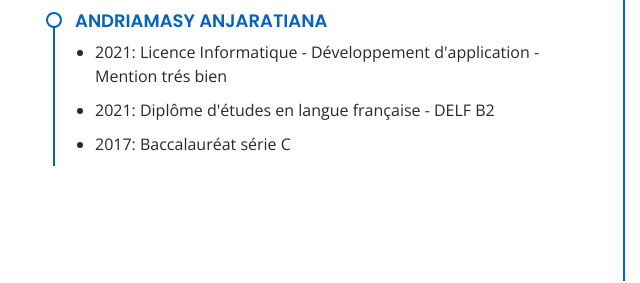
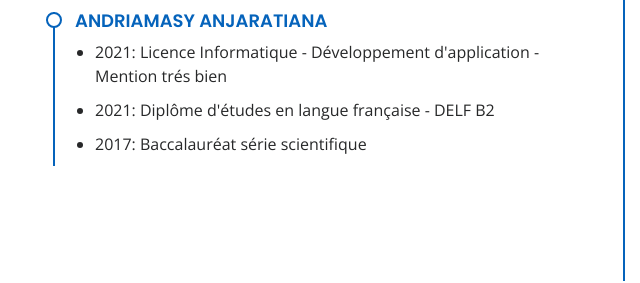
Before and after one commit to aradaody/aradaody.github.io, a plain HTML site: page index.html in a window 1280 px wide. Shown: the part 2880-3163 px from the top of the page, 82-722 px from the left. Drawn offline with nearby package versions, Linux system fonts and the light colour scheme.

Commit message:
Bacc change

```diff
--- a/index.html
+++ b/index.html
@@ -335,7 +335,7 @@
               <ul>
                 <li>2021: Licence Informatique - Développement d'application - Mention trés bien</li>
                 <li>2021: Diplôme d'études en langue française - DELF B2</li>
-                <li>2017: Baccalauréat série C</li>
+                <li>2017: Baccalauréat série scientifique</li>
               </ul>
             </div>
           </div>
```
